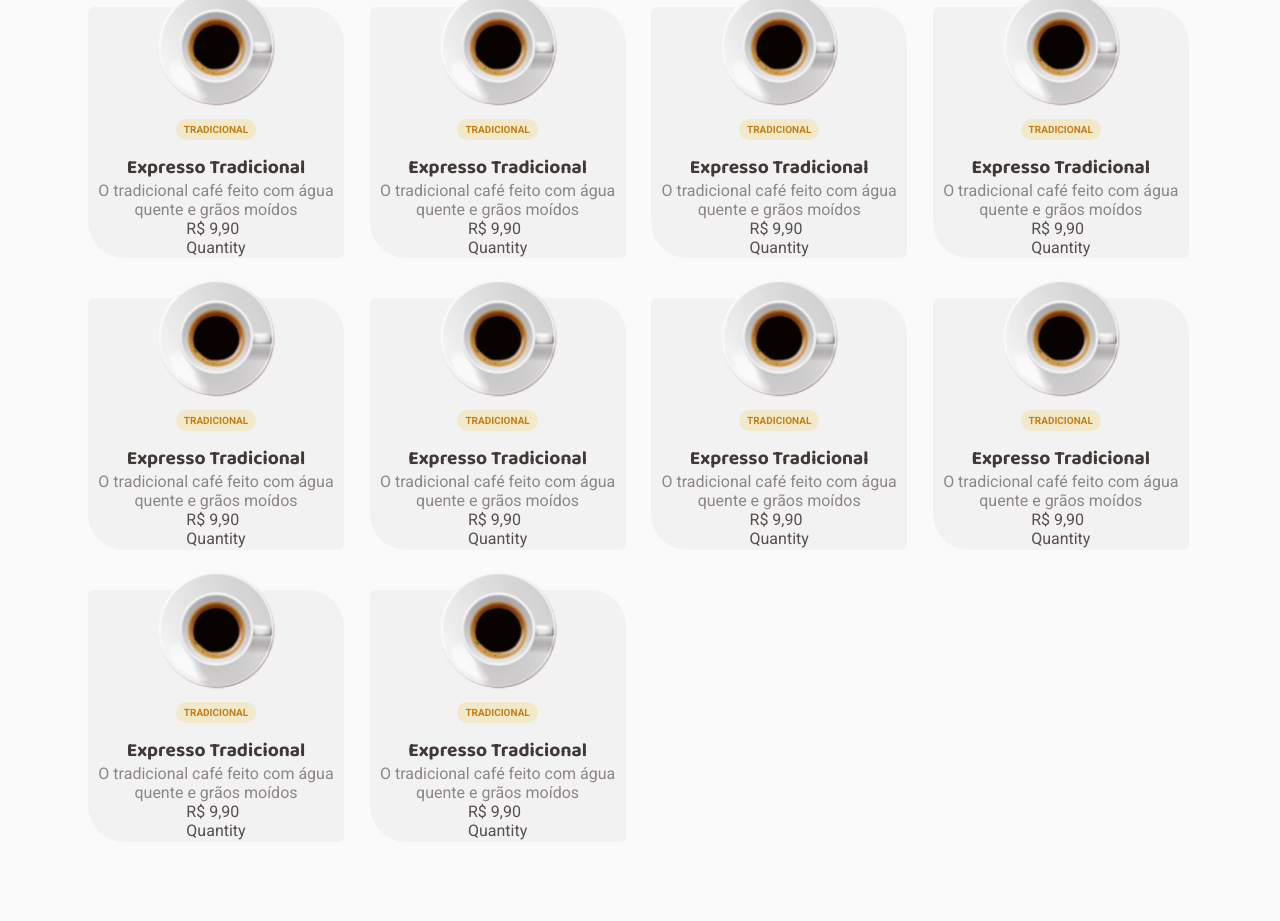
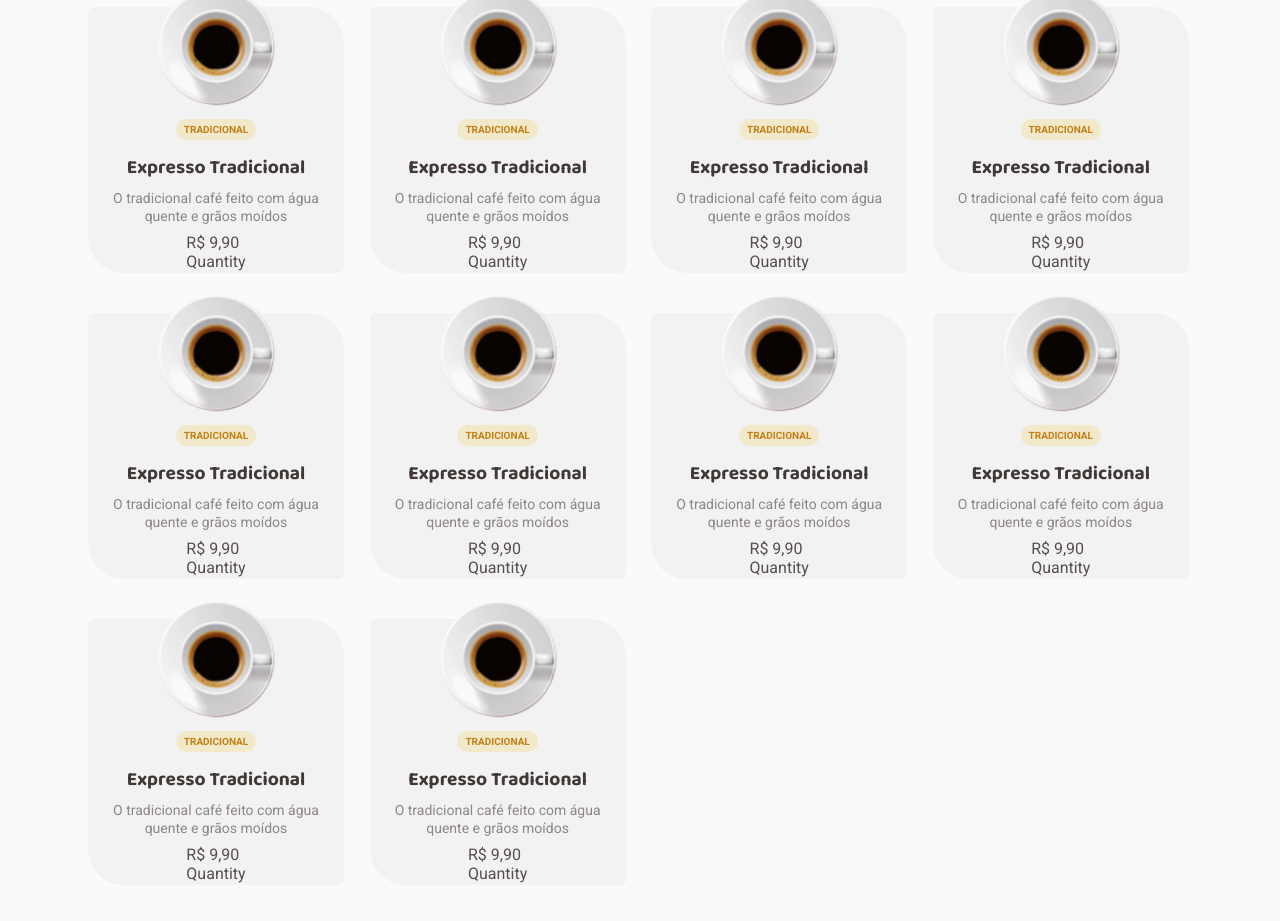
Before and after one commit to rnatu/coffee-delivery, a React (Vite) app: page / in a window 1280 px wide. Shown: the part 773-1694 px from the top of the page. Built offline with nearby package versions, Linux system fonts and the light colour scheme.

Commit message:
refactor: turn p into a CoffeeDescription styled

```diff
--- a/src/pages/Home/components/CoffeeList/CoffeeCard.tsx
+++ b/src/pages/Home/components/CoffeeList/CoffeeCard.tsx
@@ -1,7 +1,12 @@
 import expresso from '../../../../assets/coffee-images/expresso.svg';
 import { QuantityInput } from '../../../../components/QuantityInput';
 
-import { CardFooter, CoffeeCardContainer, CoffeeName } from './styles';
+import {
+  CardFooter,
+  CoffeeCardContainer,
+  CoffeeDescription,
+  CoffeeName,
+} from './styles';
 
 export function CoffeeCard() {
   return (
@@ -12,7 +17,9 @@ export function CoffeeCard() {
 
       <CoffeeName>Expresso Tradicional</CoffeeName>
 
-      <p>O tradicional café feito com água quente e grãos moídos</p>
+      <CoffeeDescription>
+        O tradicional café feito com água quente e grãos moídos
+      </CoffeeDescription>
 
       <CardFooter>
         <div>
--- a/src/pages/Home/components/CoffeeList/styles.ts
+++ b/src/pages/Home/components/CoffeeList/styles.ts
@@ -1,5 +1,5 @@
 import styled from 'styled-components';
-import { TitleText } from '../../../../components/Typography';
+import { RegularText, TitleText } from '../../../../components/Typography';
 
 export const CoffeeListContainer = styled.div`
   margin: 3.375rem 0;
@@ -16,12 +16,12 @@ export const CoffeeCardContainer = styled.div`
   flex-direction: column;
   align-items: center;
 
+  width: 100%;
   max-width: 16rem;
-
   background-color: ${(props) => props.theme.colors['base-card']};
   border-radius: 6px 36px 6px 36px;
 
-  img {
+  > img {
     height: 7.5rem;
     margin-top: -1.25rem;
   }
@@ -36,20 +36,6 @@ export const CoffeeCardContainer = styled.div`
     font-weight: 700;
     font-size: 0.625rem;
   }
-
-  /* h1 {
-    font-size: 1.25rem;
-    line-height: 1.625rem;
-    color: ${(props) => props.theme.colors['base-subtitle']};
-    font-family: ${(props) => props.theme.fonts.title};
-
-    margin-top: 16px;
-  } */
-
-  > p {
-    text-align: center;
-    color: ${(props) => props.theme.colors['base-label']};
-  }
 `;
 
 export const CoffeeName = styled(TitleText).attrs({
@@ -60,4 +46,12 @@ export const CoffeeName = styled(TitleText).attrs({
   margin-top: 1rem;
 `;
 
+export const CoffeeDescription = styled(RegularText).attrs({
+  color: 'label',
+  size: 's',
+})`
+  margin: 0.5rem 1.25rem;
+  text-align: center;
+`;
+
 export const CardFooter = styled.div``;
```
